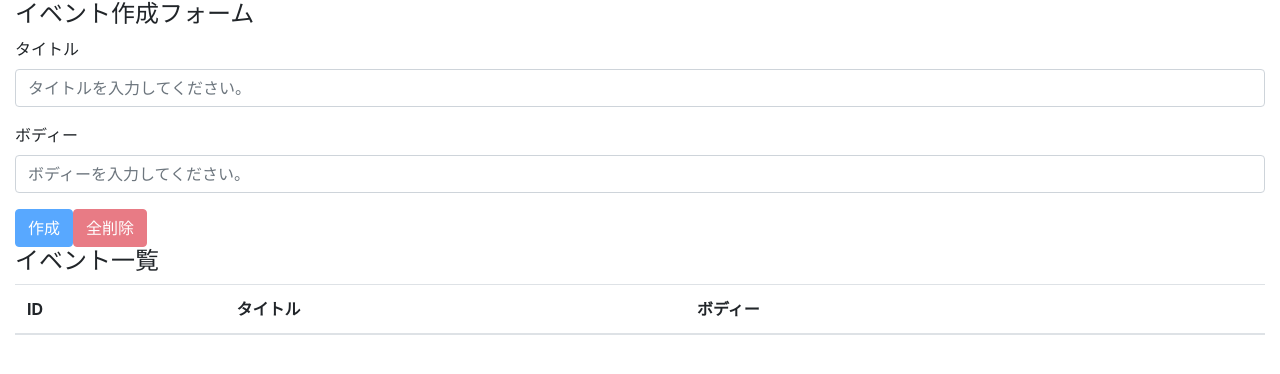
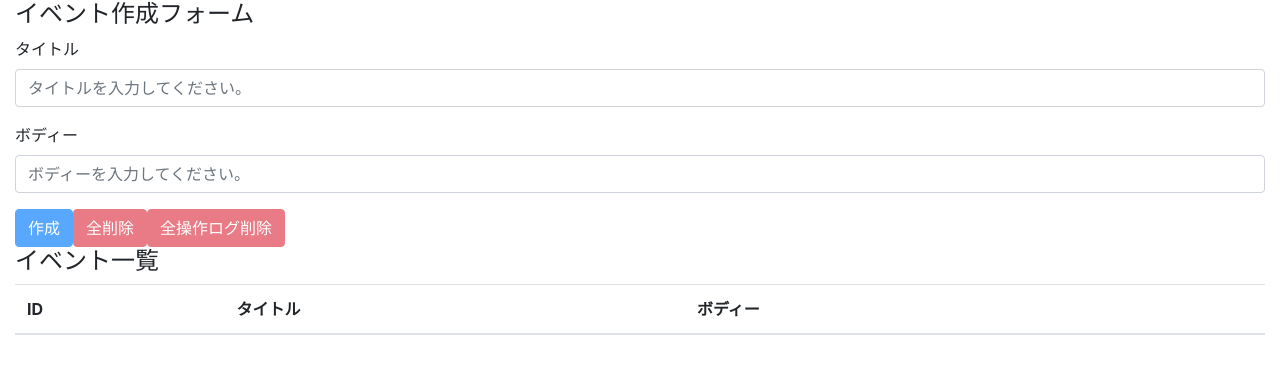
Before and after one commit to nabesuke5098/react-hooks, a React (Create React App) app: page / in a window 1280 px wide. Shown: the top 374 px of the page. Built offline with nearby package versions, Linux system fonts and the light colour scheme.

Commit message:
[delete-all-operation-logs]

```diff
--- a/src/components/EventForm.js
+++ b/src/components/EventForm.js
@@ -45,6 +45,16 @@
     }
   }
 
+  const deleteAllOperationLogs = e => {
+    e.preventDefault();
+    const result = window.confirm('全ての操作ログを削除しますか？');
+    if (result) {
+      dispatch({
+        type: DELETE_ALL_OPERATION_LOGS
+      });
+    }
+  }
+
   const unCreatable = title === '' || body === '' ;
 
   return (
@@ -63,6 +73,7 @@
 
         <button className="btn btn-primary" onClick={addEvent} disabled={unCreatable}>作成</button>
         <button className="btn btn-danger" onClick={deleteAllEvents} disabled={state.events.length === 0}>全削除</button>
+        <button className="btn btn-danger" onClick={deleteAllOperationLogs} disabled={state.operationLogs.length === 0}>全操作ログ削除</button>
 
       </form>
     </>
```
